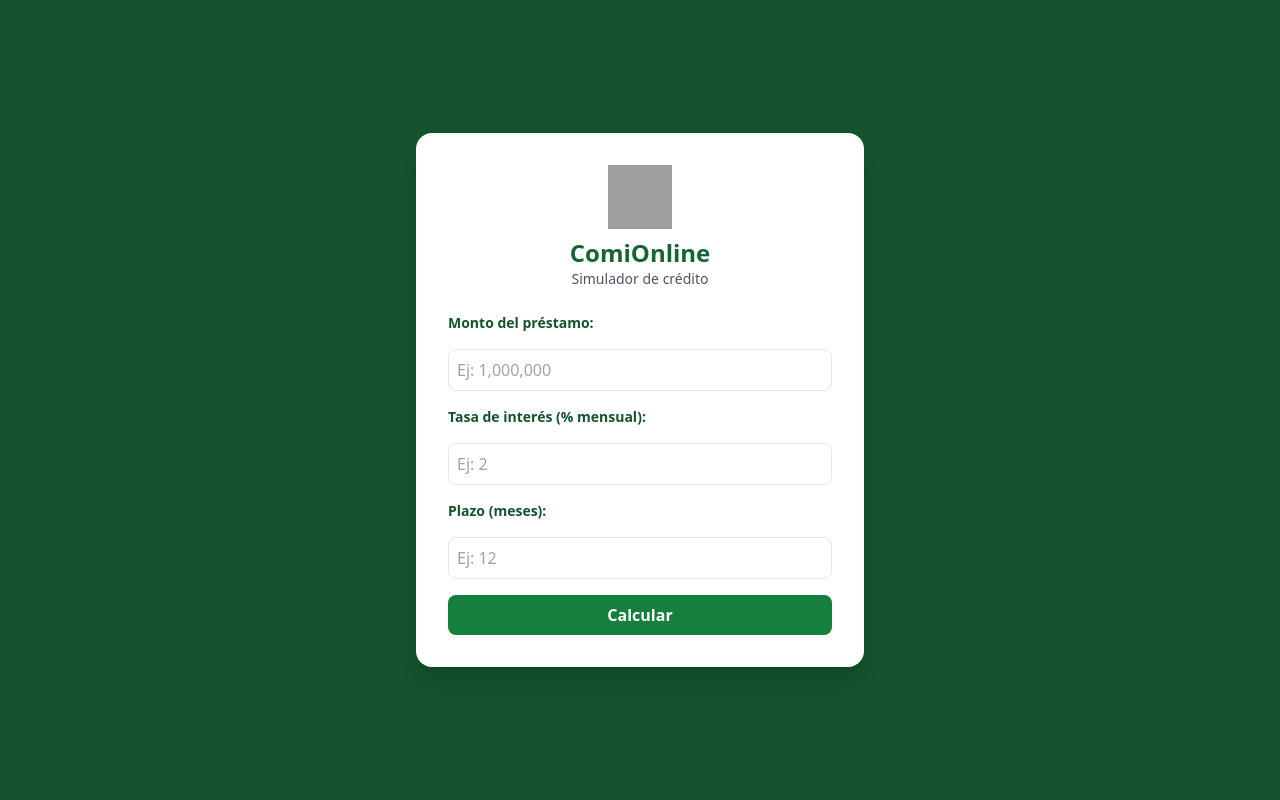
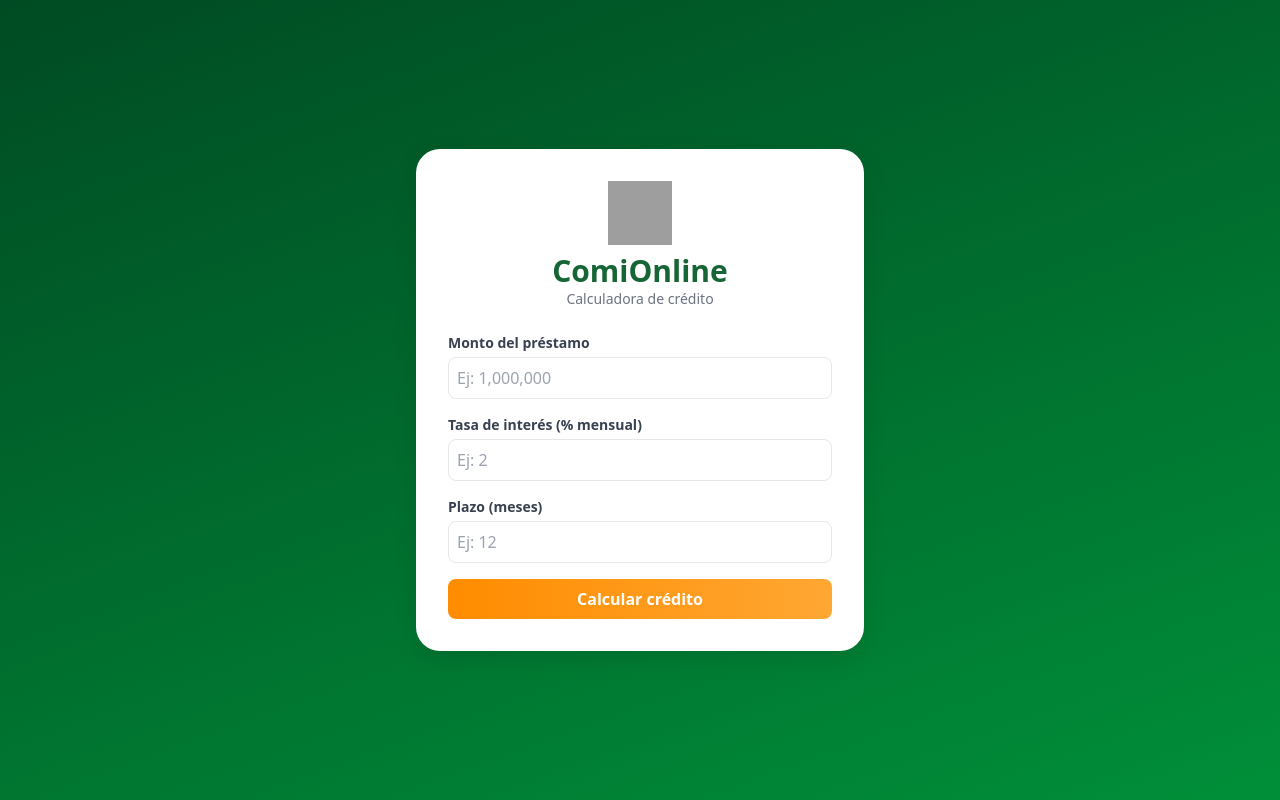
Before and after one commit to colficol-jpg/comycalculator, a website: page index.html in a window 1280 px wide. Drawn offline with nearby package versions, Linux system fonts and the light colour scheme; grey boxes are pictures that could not be loaded.

Commit message:
Refactor credit calculator UI and improve styles
Updated the layout and styles of the credit calculator form, improved accessibility with labels, and enhanced the display of results.

```diff
--- a/index.html
+++ b/index.html
@@ -1,4 +1,3 @@
-
 <!DOCTYPE html>
 <html lang="es">
 <head>
@@ -6,28 +5,64 @@
   <meta name="viewport" content="width=device-width, initial-scale=1.0" />
   <title>ComiOnline - Calculadora de Crédito</title>
   <script src="https://cdn.tailwindcss.com"></script>
+  <style>
+    body {
+      background: linear-gradient(160deg, #004b23, #008f39);
+    }
+    .comi-card {
+      background-color: #fff;
+      border-radius: 1.5rem;
+      box-shadow: 0 8px 25px rgba(0, 0, 0, 0.1);
+      padding: 2rem;
+    }
+    .comi-btn {
+      background: linear-gradient(to right, #ff8c00, #ffa733);
+    }
+    .comi-btn:hover {
+      background: linear-gradient(to right, #e67e00, #ff9c1a);
+    }
+  </style>
 </head>
-<body class="bg-green-900 text-white flex flex-col items-center justify-center min-h-screen">
-  <div class="bg-white text-green-900 rounded-2xl shadow-xl p-8 max-w-md w-full">
+<body class="text-gray-800 flex flex-col items-center justify-center min-h-screen px-4">
+  <div class="comi-card w-full max-w-md">
     <div class="flex flex-col items-center mb-6">
       <img src="https://upload.wikimedia.org/wikipedia/commons/8/83/Example_logo.svg" alt="ComiOnline" class="w-16 h-16 mb-2"/>
-      <h1 class="text-2xl font-bold text-center text-green-800">ComiOnline</h1>
-      <p class="text-center text-gray-600 text-sm">Simulador de crédito</p>
+      <h1 class="text-3xl font-bold text-green-800 text-center">ComiOnline</h1>
+      <p class="text-center text-gray-500 text-sm">Calculadora de crédito</p>
     </div>
+
     <form id="calcForm" class="flex flex-col gap-4">
-      <label class="text-sm font-semibold">Monto del préstamo:</label>
-      <input type="number" id="monto" class="p-2 border rounded-lg" placeholder="Ej: 1,000,000" required />
-      <label class="text-sm font-semibold">Tasa de interés (% mensual):</label>
-      <input type="number" id="interes" class="p-2 border rounded-lg" placeholder="Ej: 2" required />
-      <label class="text-sm font-semibold">Plazo (meses):</label>
-      <input type="number" id="plazo" class="p-2 border rounded-lg" placeholder="Ej: 12" required />
-      <button type="submit" class="bg-green-700 text-white py-2 rounded-lg font-semibold hover:bg-green-800">Calcular</button>
+      <div>
+        <label for="monto" class="block text-sm font-semibold text-gray-700 mb-1">Monto del préstamo</label>
+        <input type="number" id="monto" class="w-full p-2 border rounded-lg focus:ring-2 focus:ring-green-600 outline-none" placeholder="Ej: 1,000,000" required />
+      </div>
+      <div>
+        <label for="interes" class="block text-sm font-semibold text-gray-700 mb-1">Tasa de interés (% mensual)</label>
+        <input type="number" id="interes" class="w-full p-2 border rounded-lg focus:ring-2 focus:ring-green-600 outline-none" placeholder="Ej: 2" required />
+      </div>
+      <div>
+        <label for="plazo" class="block text-sm font-semibold text-gray-700 mb-1">Plazo (meses)</label>
+        <input type="number" id="plazo" class="w-full p-2 border rounded-lg focus:ring-2 focus:ring-green-600 outline-none" placeholder="Ej: 12" required />
+      </div>
+
+      <button type="submit" class="comi-btn text-white py-2 rounded-lg font-semibold transition">Calcular crédito</button>
     </form>
-    <div id="resultado" class="mt-6 text-center hidden">
-      <h2 class="text-lg font-bold">Resultado:</h2>
-      <p id="cuota" class="text-green-700 font-semibold text-xl"></p>
+
+    <div id="resultado" class="mt-8 hidden text-center">
+      <h2 class="text-xl font-bold text-green-800 mb-3">Resultados del cálculo</h2>
+      <div class="bg-green-50 p-4 rounded-xl">
+        <p class="text-lg font-semibold text-gray-700">Cuota mensual:</p>
+        <p id="cuota" class="text-2xl font-bold text-green-700 mb-3"></p>
+
+        <p class="text-lg font-semibold text-gray-700">Total a pagar:</p>
+        <p id="totalPagar" class="text-xl font-bold text-green-700 mb-3"></p>
+
+        <p class="text-lg font-semibold text-gray-700">Intereses totales:</p>
+        <p id="totalInteres" class="text-xl font-bold text-green-700"></p>
+      </div>
     </div>
   </div>
+
   <script>
     document.getElementById('calcForm').addEventListener('submit', function(e) {
       e.preventDefault();
@@ -35,9 +70,21 @@
       const interes = parseFloat(document.getElementById('interes').value) / 100;
       const plazo = parseInt(document.getElementById('plazo').value);
 
+      if (isNaN(monto) || isNaN(interes) || isNaN(plazo) || monto <= 0 || interes <= 0 || plazo <= 0) {
+        alert('Por favor, completa todos los campos con valores válidos.');
+        return;
+      }
+
+      // Fórmula de amortización
       const cuota = (monto * interes) / (1 - Math.pow(1 + interes, -plazo));
+      const totalPagar = cuota * plazo;
+      const totalInteres = totalPagar - monto;
+
+      // Mostrar resultados
       document.getElementById('resultado').classList.remove('hidden');
-      document.getElementById('cuota').textContent = `Cuota mensual: $${cuota.toFixed(2)}`;
+      document.getElementById('cuota').textContent = `$${cuota.toLocaleString('es-CO', {minimumFractionDigits: 2})}`;
+      document.getElementById('totalPagar').textContent = `$${totalPagar.toLocaleString('es-CO', {minimumFractionDigits: 2})}`;
+      document.getElementById('totalInteres').textContent = `$${totalInteres.toLocaleString('es-CO', {minimumFractionDigits: 2})}`;
     });
   </script>
 </body>
```
